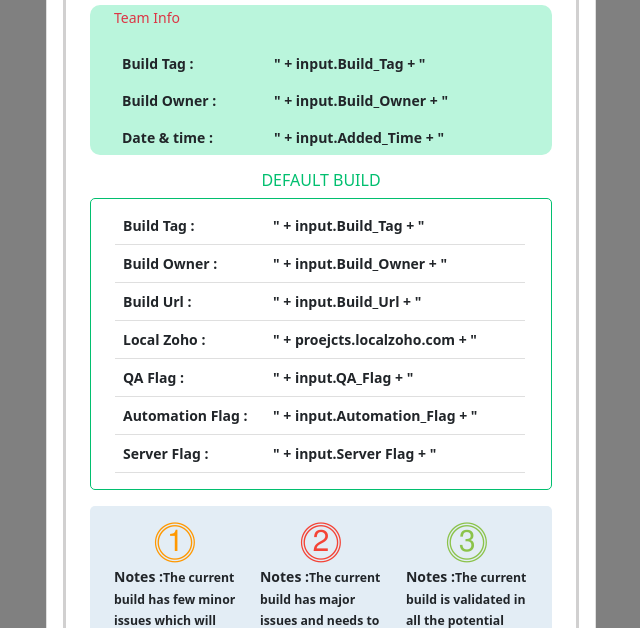
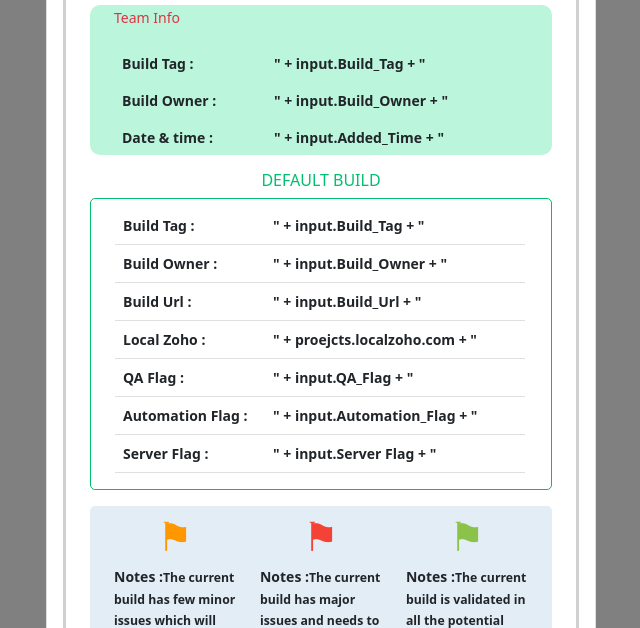
Before and after one commit to sivamuthuG/BuildFlagTemplate, a plain HTML site: page index.html in a window 1280 px wide. Shown: the part 172-800 px from the top of the page, without its empty margins (307-947 px from the left). Drawn offline with nearby package versions, Linux system fonts and the light colour scheme.

Commit message:
Update index.html

```diff
--- a/index.html
+++ b/index.html
@@ -164,7 +164,7 @@
                                     <div class="row">
                                         <div class="col-sm-4">
                                             <div class="icon1 text-center">
-                                                <span>⓵</span>
+                                                <span>⚑</span>
                                             </div>
                                             <p class="fontsize"><b>Notes :</b><small class="me-3">The current build has
 													few minor issues which will not harm to product and can be updated
@@ -172,7 +172,7 @@
                                         </div>
                                         <div class="col-sm-4">
                                             <div class="icon2 text-center">
-                                                <span>⓶</span>
+                                                <span>⚑</span>
                                             </div>
                                             <p class="fontsize"><b>Notes :</b><small class="me-3">The current build has
 													major issues and needs to be put on hold from the IDC update.
@@ -180,7 +180,7 @@
                                         </div>
                                         <div class="col-sm-4">
                                             <div class="icon3 text-center">
-                                                <span>⓷</span>
+                                                <span>⚑</span>
                                             </div>
                                             <p class="fontsize"><b>Notes :</b><small class="me-3">The current build is
 													validated in all the potential cases and is ready to be deployed in
```
